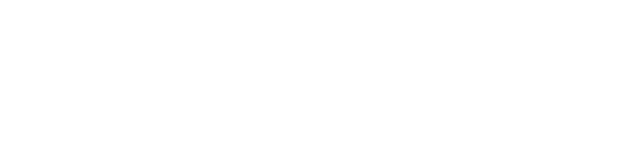
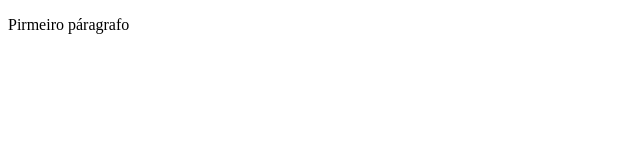
Before and after one commit to RegianoAlves/meu-projeto-github, a plain HTML site: page index.html in a window 1280 px wide. Shown: the whole page, without its empty margins (0-640 px from the left). Drawn offline with Linux system fonts and the light colour scheme.

Commit message:
incluindo o primeiro parágrafo

```diff
--- a/index.html
+++ b/index.html
@@ -7,6 +7,6 @@
     <title>Titulo da página.</title>
 </head>
 <body>
-
+    <p>Pirmeiro páragrafo</p>
 </body>
 </html>
```
